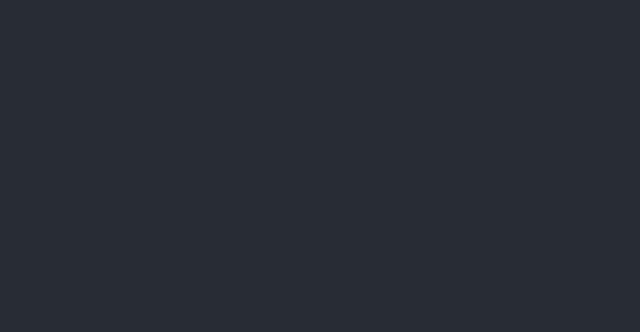
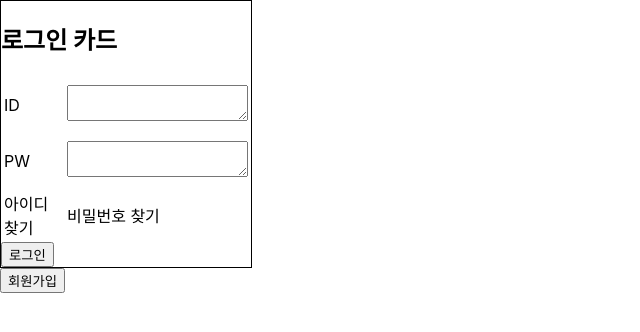
Before and after one commit to HyeonJi-Son/KPS_BasicBoard, a React (Create React App) app in the folder frontend/: page / in a window 1280 px wide. Shown: the top 332 px of the page, without its empty margins (0-640 px from the left). Built offline with nearby package versions, Linux system fonts and the light colour scheme; no server answers.

Commit message:
[손현지] Main Page UI 기본요소 넣기 작업 중 [MPU]

```diff
--- a/frontend/src/App.js
+++ b/frontend/src/App.js
@@ -1,33 +1,17 @@
-import React, {useState,useEffect} from 'react';
+//import React, {useState,useEffect} from 'react';
 // import logo from './logo.svg';
 // import { Counter } from './features/counter/Counter';
+//import axios from 'axios';
 import './App.css';
-import axios from 'axios';
+
+//import Layout from "./components/layout/Layout"
+import Login from "./components/member/Login"
 
 function App() {
-  const [user, setUser] = useState("");
 
-  useEffect(()=>{
-    axios.post("/api/users").then((response)=>{
-      if(response.data){
-        console.log(response.data);
-        setUser(response.data);
-      }else{
-        alert("failed to");
-      }
-    });
-  },[]);
 
   return (
-    <div className="App">
-      <header className="App-header">
-
-        <h3>{user.id}</h3>
-        <h3>{user.username}</h3>
-        <h3>{user.password}</h3>
-        <h3>{user.email}</h3>
-      </header>
-    </div>
+    <Login/>
   );
 }
 
--- /dev/null
+++ b/frontend/src/components/layout/Layout.js
@@ -0,0 +1,11 @@
+
+
+function Layout() {
+    return (
+        <div>
+            layout 나오나요.
+        </div>
+    )
+}
+
+export default Layout;
--- /dev/null
+++ b/frontend/src/components/member/Login.js
@@ -0,0 +1,55 @@
+import React from 'react';
+import styles from './Login.module.css';
+
+export function Layout() {
+    return (
+        <div>
+            <div className={styles.card}>
+                <div className="card-header">
+                    <h2>로그인 카드</h2>
+                </div>
+                <div className="card-body">
+                    <table>
+{/* thead&tbody&tfooter 태그를 꼭 넣어주지 않아도 table 나오는 데에는 문제 없음.
+하지만 console창에 추가하라는 메세지가 확인됨. */}
+                        <tbody>
+                            <tr>
+                                <td>
+                                    <p>ID</p>
+                                </td>
+                                <td>
+                                    <textarea></textarea>
+                                </td>
+                            </tr>
+                            <tr>
+                                <td>
+                                    <p>PW</p>
+                                </td>
+                                <td>
+                                    <textarea></textarea>
+                                </td>
+                            </tr>
+                            <tr>
+                                <td>
+                                    아이디 찾기
+                                </td>
+                                <td>
+                                    비밀번호 찾기
+                                </td>
+                            </tr>
+                        </tbody>
+                    </table>
+
+                    <button>
+                        로그인
+                    </button>
+                </div>
+            </div>
+            <button>
+                회원가입
+            </button>
+        </div>
+    )
+}
+
+export default Layout;
--- /dev/null
+++ b/frontend/src/components/member/Login.module.css
@@ -0,0 +1,16 @@
+.card{
+  width: 250px;
+  border: 1px solid black;
+  flex-direction: column;
+}
+.card-img {
+    height: 150px;
+    display: flex;
+}
+.card-head{
+ height: 50px;
+  background-color: thistle;
+}
+.card-main{
+  height: 100px;
+}
--- a/frontend/src/index.js
+++ b/frontend/src/index.js
@@ -1,13 +1,13 @@
 import React from 'react'
-import ReactDOM from 'react-dom'
+//import ReactDOM from 'react-dom'
 import './index.css'
 import App from './App'
-import { store } from './app/store'
-import { Provider } from 'react-redux'
+//import { store } from './app/store'
+//import { Provider } from 'react-redux'
 
-ReactDOM.render(
-  <Provider store={store}>
-    <App />
-  </Provider>,
-  document.getElementById('root')
-);
+import * as ReactDOM from 'react-dom/client';
+import reportWebVitals from './reportWebVitals'
+
+const root = ReactDOM.createRoot(document.getElementById("root"));
+root.render(<App />);
+reportWebVitals();
```
Also changed, not shown: frontend/src/components/layout/Layout.css (added), frontend/src/pages/HomeContainer.js (added).
